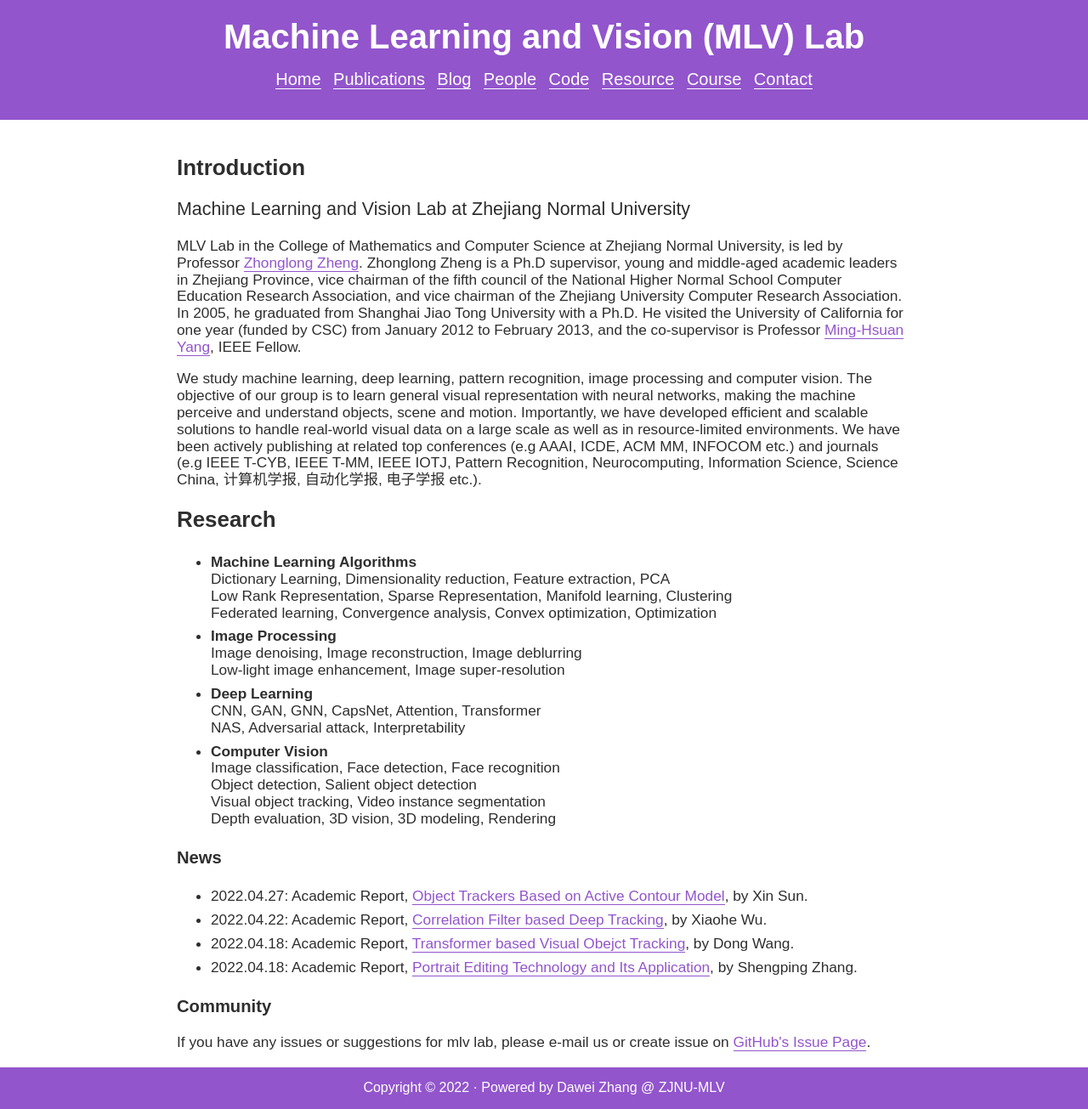
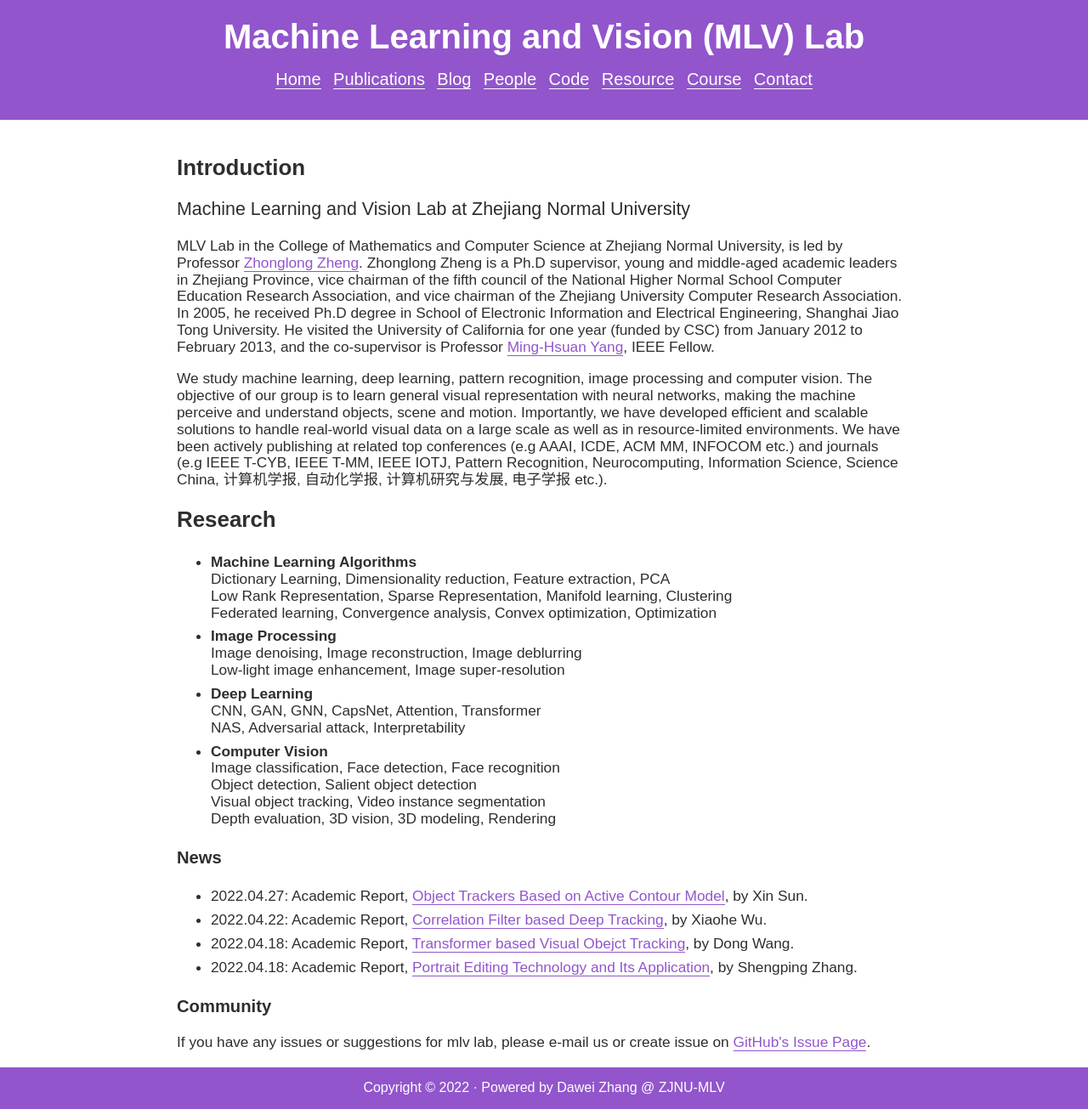
Before and after one commit to ZJNU-MLV-Lab/ZJNU-MLV-Lab.github.io, a Jekyll site: the page built from index.html, in a window 1280 px wide. Shown: the whole page at 85% size. Built offline with Jekyll 4.4.1, drawn with Linux system fonts in a browser that asks for light colours; nearby versions of some CDN libraries; some web fonts are replaced.

Commit message:
Update index.html

```diff
--- a/index.html
+++ b/index.html
@@ -15,13 +15,13 @@
     <p>
       MLV Lab in the College of Mathematics and Computer Science at Zhejiang Normal University, is led by Professor <a href='http://mypage.zjnu.edu.cn/ZZL4/zh_CN/index.htm'>Zhonglong Zheng</a>.
       Zhonglong Zheng is a Ph.D supervisor, young and middle-aged academic leaders in Zhejiang Province, vice chairman of the fifth council of the National Higher Normal School Computer Education Research Association, and vice chairman of the Zhejiang University Computer Research Association.
-      In 2005, he graduated from Shanghai Jiao Tong University with a Ph.D. He visited the University of California for one year (funded by CSC) from January 2012 to February 2013, and the co-supervisor is Professor <a href='https://faculty.ucmerced.edu/mhyang/'>Ming-Hsuan Yang</a>, IEEE Fellow.
+      In 2005, he received Ph.D degree in School of Electronic Information and Electrical Engineering, Shanghai Jiao Tong University. He visited the University of California for one year (funded by CSC) from January 2012 to February 2013, and the co-supervisor is Professor <a href='https://faculty.ucmerced.edu/mhyang/'>Ming-Hsuan Yang</a>, IEEE Fellow.
     </p>
     <p>
       We study machine learning, deep learning, pattern recognition, image processing and computer vision.
       The objective of our group is to learn general visual representation with neural networks, making the machine perceive and understand objects, scene and motion.
       Importantly, we have developed efficient and scalable solutions to handle real-world visual data on a large scale as well as in resource-limited environments.
-      We have been actively publishing at related top conferences (e.g AAAI, ICDE, ACM MM, INFOCOM etc.) and journals (e.g IEEE T-CYB, IEEE T-MM, IEEE IOTJ, Pattern Recognition, Neurocomputing, Information Science, Science China, 计算机学报, 自动化学报, 电子学报 etc.).
+      We have been actively publishing at related top conferences (e.g AAAI, ICDE, ACM MM, INFOCOM etc.) and journals (e.g IEEE T-CYB, IEEE T-MM, IEEE IOTJ, Pattern Recognition, Neurocomputing, Information Science, Science China, 计算机学报, 自动化学报, 计算机研究与发展, 电子学报 etc.).
     </p>
     <h2>Research</h2>
     <p>
```
